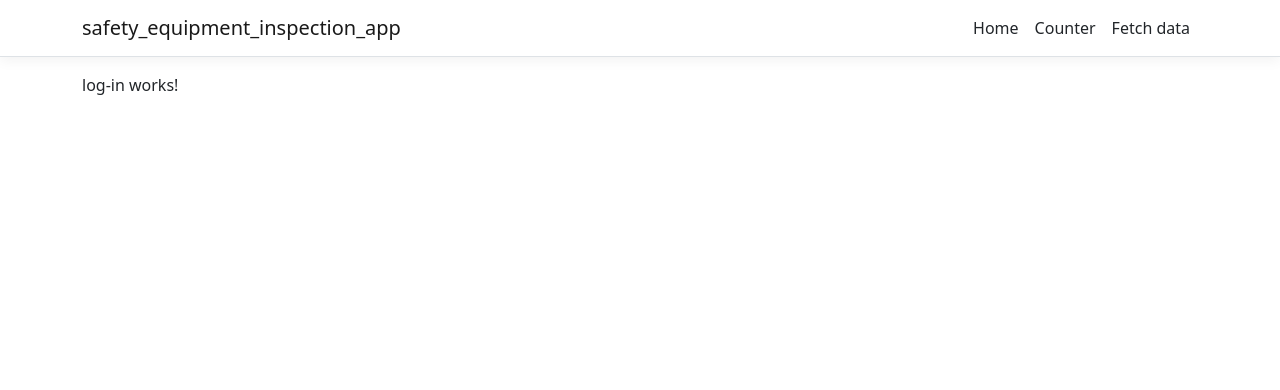
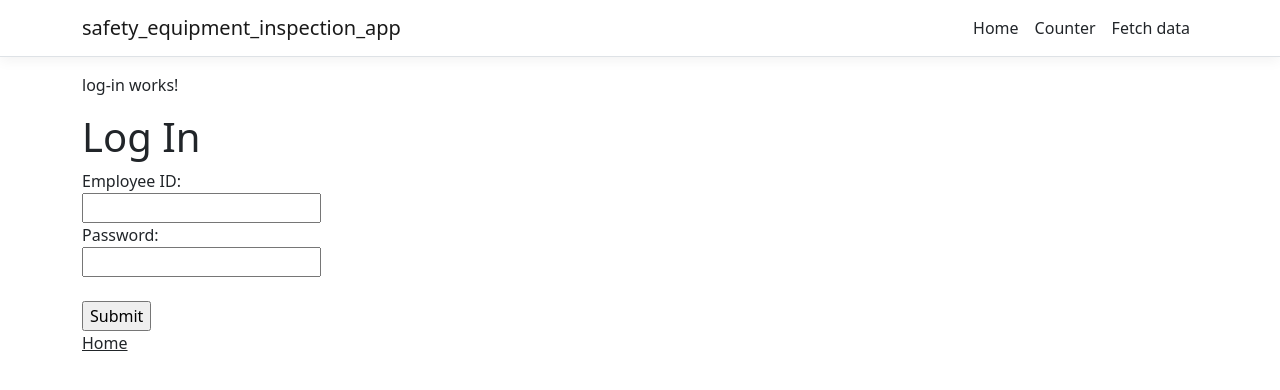
Before and after one commit to sierrataylor/safety-equipment-inspection-app, an Angular app in the folder SafetyEquipmentInspection/SafetyEquipmentInspectionApp/ClientApp/: page /log-in in a window 1280 px wide. Shown: the top 390 px of the page. Built offline with nearby package versions, Linux system fonts and the light colour scheme.

Commit message:
added log in inputs for log in page

```diff
--- a/SafetyEquipmentInspection/SafetyEquipmentInspectionApp/ClientApp/src/app/dashboard/dashboard.component.html
+++ b/SafetyEquipmentInspection/SafetyEquipmentInspectionApp/ClientApp/src/app/dashboard/dashboard.component.html
@@ -1 +1,6 @@
 <p>dashboard works!</p>
+
+
+<div>
+
+</div>
--- a/SafetyEquipmentInspection/SafetyEquipmentInspectionApp/ClientApp/src/app/log-in/log-in.component.html
+++ b/SafetyEquipmentInspection/SafetyEquipmentInspectionApp/ClientApp/src/app/log-in/log-in.component.html
@@ -1 +1,25 @@
 <p>log-in works!</p>
+
+
+<div>
+  <div class="log-in-container">
+    <h1>Log In</h1>
+    <div class="log-in-inputs">
+      <form class="log-in-form" id="log-in-form">
+        <label for="employee-id">Employee ID:</label><br>
+        <input type="text" id="employee-id" name="employee-id"><br>
+        <label for="employee-password">Password:</label><br>
+        <input type="password" id="employee-password" name="employee-password"><br />
+        <br />
+        <input type="submit" value="Submit"><br />
+        <div
+            class="forgot-password"
+            [routerLinkActive]="['link-active']"
+            [routerLinkActiveOptions]="{ exact: true }"
+          >
+            <a class="forgot-password text-dark" [routerLink]="['/']">Home</a>
+          </div>
+      </form>
+    </div>
+  </div>
+</div>
```
